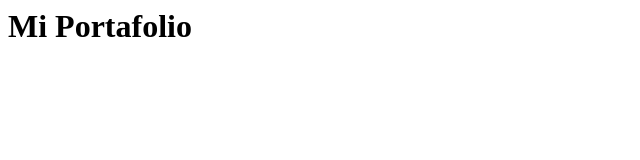
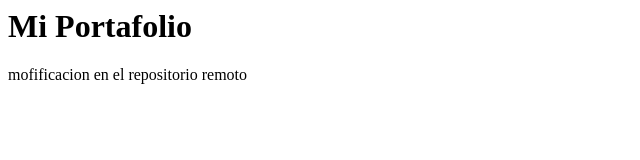
Before and after one commit to jduhal/Portafolio-Frontend, a plain HTML site: page index.html in a window 1280 px wide. Shown: the whole page, without its empty margins (0-640 px from the left). Drawn offline with Linux system fonts and the light colour scheme.

Commit message:
Update index.html

```diff
--- a/index.html
+++ b/index.html
@@ -1 +1,2 @@
 <h1>Mi Portafolio</h1>
+<p>mofificacion en el repositorio remoto</p>
```
